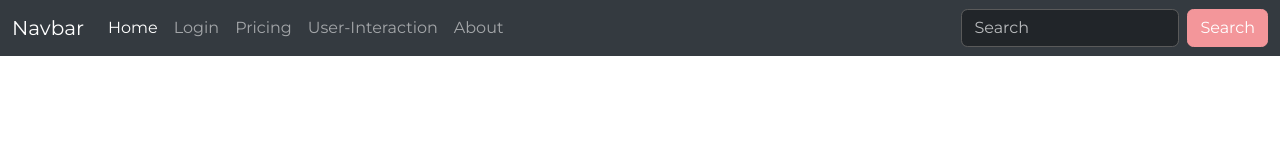
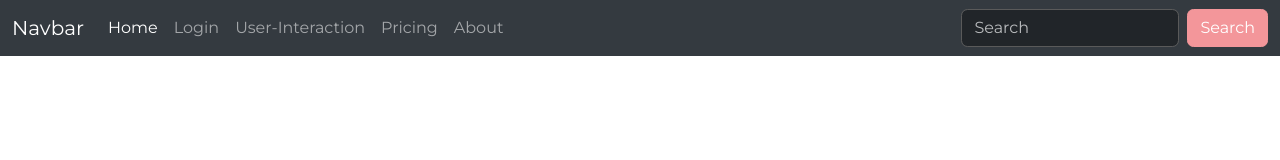
Before and after one commit to UBSITAlcedoEllyn/my-app, an Angular app: page / in a window 1280 px wide. Shown: the top 160 px of the page. Built offline with nearby package versions, Linux system fonts and the light colour scheme.

Commit message:
Implement property and event binding in Angular components

```diff
--- a/src/app/comps/navi/navi.component.html
+++ b/src/app/comps/navi/navi.component.html
@@ -16,12 +16,12 @@
           <a class="nav-link" routerLink="/login">Login</a>
         </li>
 
-        <li class="nav-item">
-          <a class="nav-link" routerLink="/pricing">Pricing</a>
+         <li class="nav-item">
+          <a class="nav-link" routerLink="/user-interaction">User-Interaction</a>
         </li>
 
         <li class="nav-item">
-          <a class="nav-link" routerLink="/user-interaction">User-Interaction</a>
+          <a class="nav-link" routerLink="/pricing">Pricing</a>
         </li>
 
         <li class="nav-item">
```
